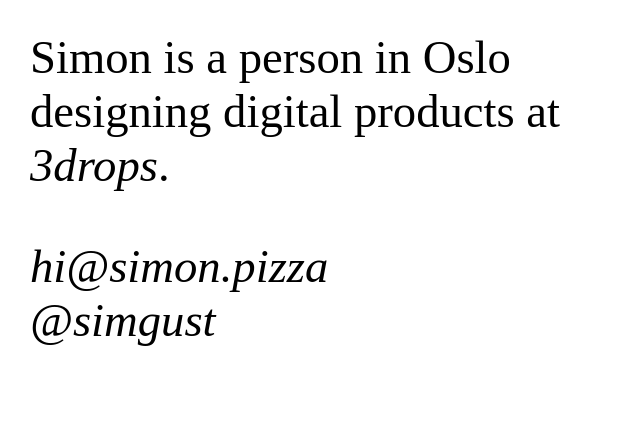
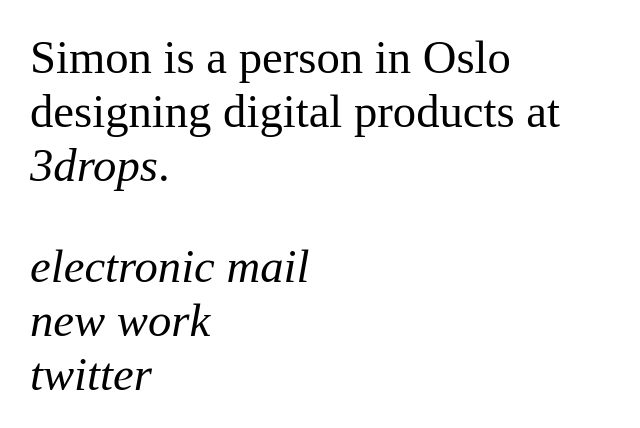
Before and after one commit to simgust/simgust.github.io, a plain HTML site: page index.html in a window 1280 px wide. Shown: the whole page, without its empty margins (0-640 px from the left). Drawn offline with Linux system fonts and the light colour scheme.

Commit message:
Content updates

```diff
--- a/index.html
+++ b/index.html
@@ -9,5 +9,5 @@
 
 <body>
 	<p>Simon is a person in Oslo designing digital products at <a href="http://3dro.ps">3drops</a>.</p>
-	<p><a href="mailto:hi@simon.pizza">hi@simon.pizza</a><br /><a href="http://twitter.com/simgust">@simgust</a></p>
+	<p><a href="mailto:hi@simon.pizza">electronic mail</a><br /><a href="http://dribbble.com/simgust">new work</a><br /><a href="http://twitter.com/simgust">twitter</a></p>
 </body>
```
